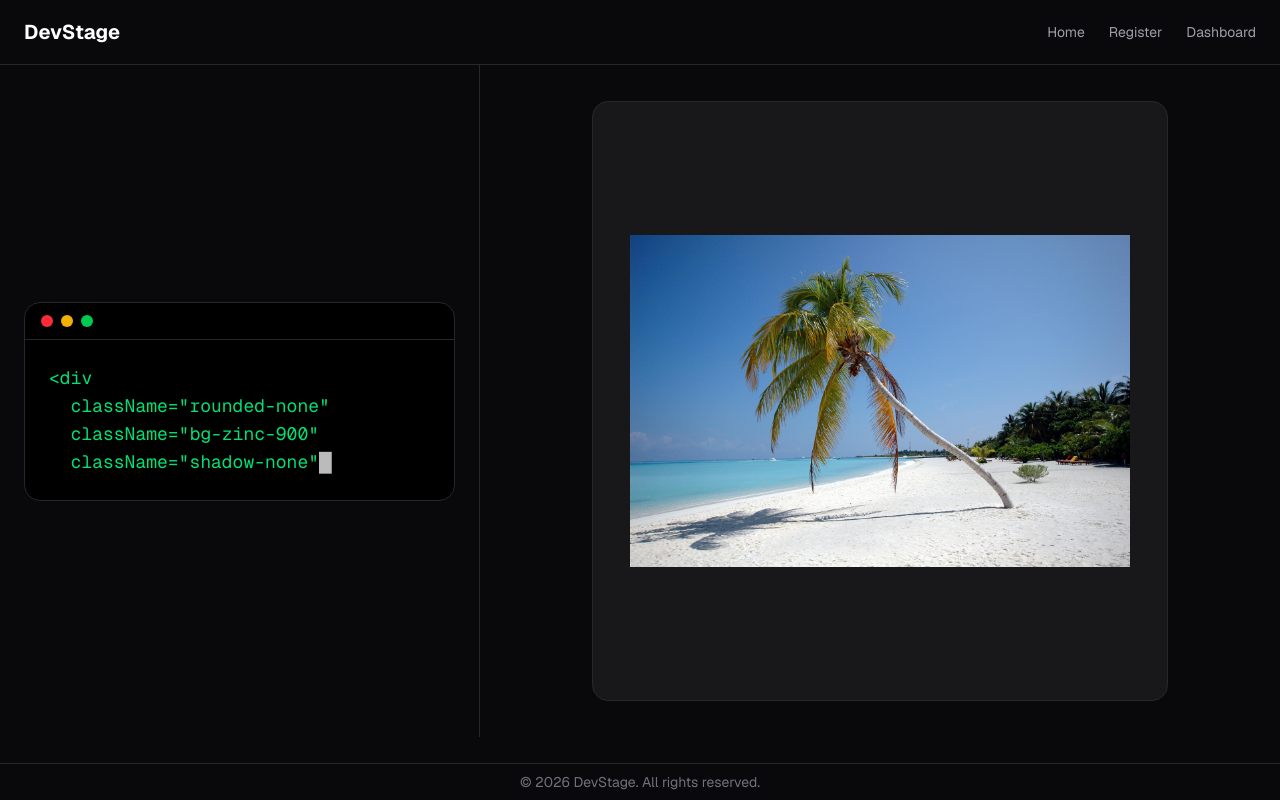
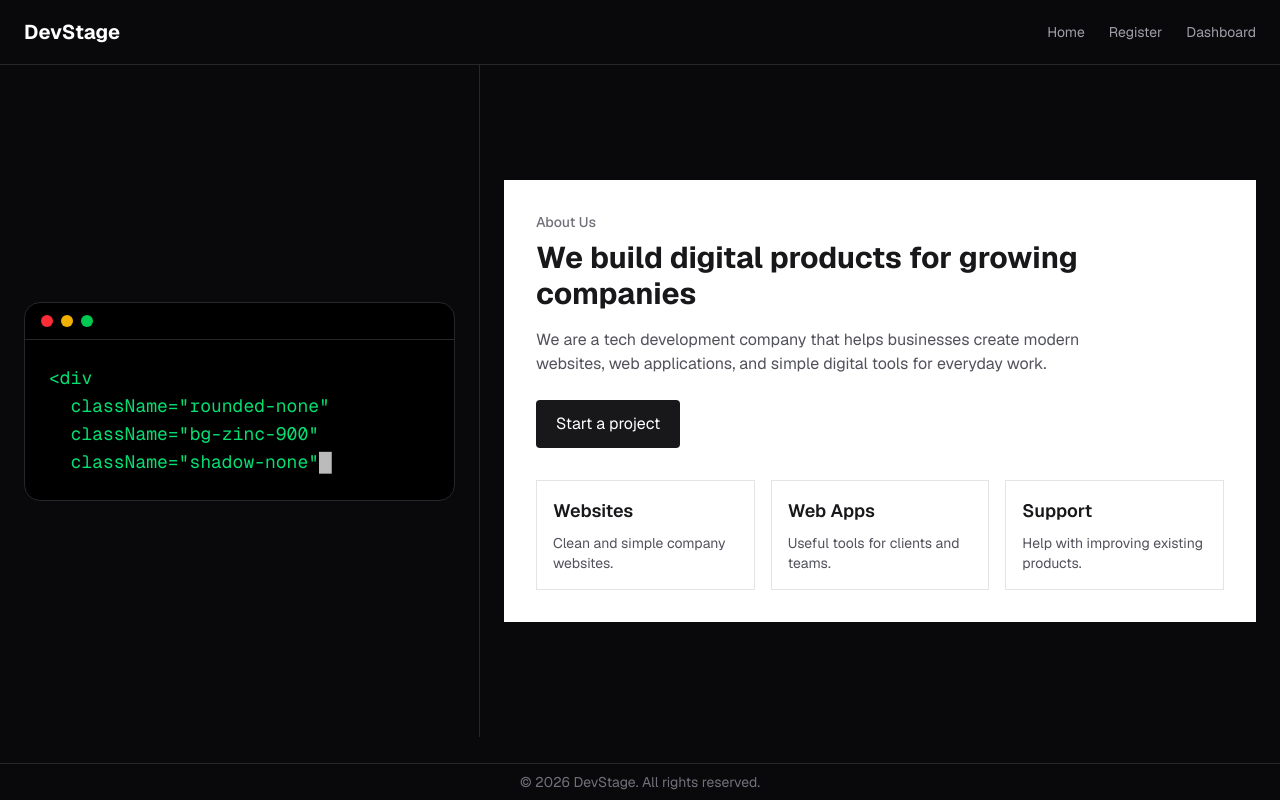
Before and after one commit to saeedhei/team-alla-biloshapka, a Next.js app: page / in a window 1280 px wide. Built offline with nearby package versions, Linux system fonts and the light colour scheme.

Commit message:
create junior about section layout

```diff
--- /dev/null
+++ b/components/home/AboutSection.tsx
@@ -0,0 +1,45 @@
+export default function AboutSection() {
+  return (
+    <section className="w-full bg-white p-8 text-zinc-900">
+      <p className="mb-2 text-sm font-medium text-zinc-500">
+        About Us
+      </p>
+
+      <h1 className="mb-4 text-3xl font-bold">
+        We build digital products for growing companies
+      </h1>
+
+      <p className="mb-6 max-w-xl text-base text-zinc-600">
+        We are a tech development company that helps businesses create modern websites,
+        web applications, and simple digital tools for everyday work.
+      </p>
+
+      <button className="mb-8 rounded bg-zinc-900 px-5 py-3 text-white">
+        Start a project
+      </button>
+
+      <div className="grid gap-4 md:grid-cols-3">
+        <div className="border border-zinc-200 p-4">
+          <h2 className="mb-2 text-lg font-semibold">Websites</h2>
+          <p className="text-sm text-zinc-600">
+            Clean and simple company websites.
+          </p>
+        </div>
+
+        <div className="border border-zinc-200 p-4">
+          <h2 className="mb-2 text-lg font-semibold">Web Apps</h2>
+          <p className="text-sm text-zinc-600">
+            Useful tools for clients and teams.
+          </p>
+        </div>
+
+        <div className="border border-zinc-200 p-4">
+          <h2 className="mb-2 text-lg font-semibold">Support</h2>
+          <p className="text-sm text-zinc-600">
+            Help with improving existing products.
+          </p>
+        </div>
+      </div>
+    </section>
+  );
+}
--- a/components/home/VisualPanel.tsx
+++ b/components/home/VisualPanel.tsx
@@ -1,13 +1,9 @@
+import AboutSection from "./AboutSection";
+
 export default function VisualPanel() {
   return (
-    <div className="flex h-[600px] w-full max-w-xl items-center justify-center rounded-2xl border border-zinc-800 bg-zinc-900">
-
-      <img
-        src="/photo.jpg"
-        alt="Demo"
-       className="h-auto max-h-[500px] w-full max-w-[500px] rounded-none object-cover"
-      />
-
+    <div className="w-full max-w-3xl">
+      <AboutSection />
     </div>
   );
 }
```
